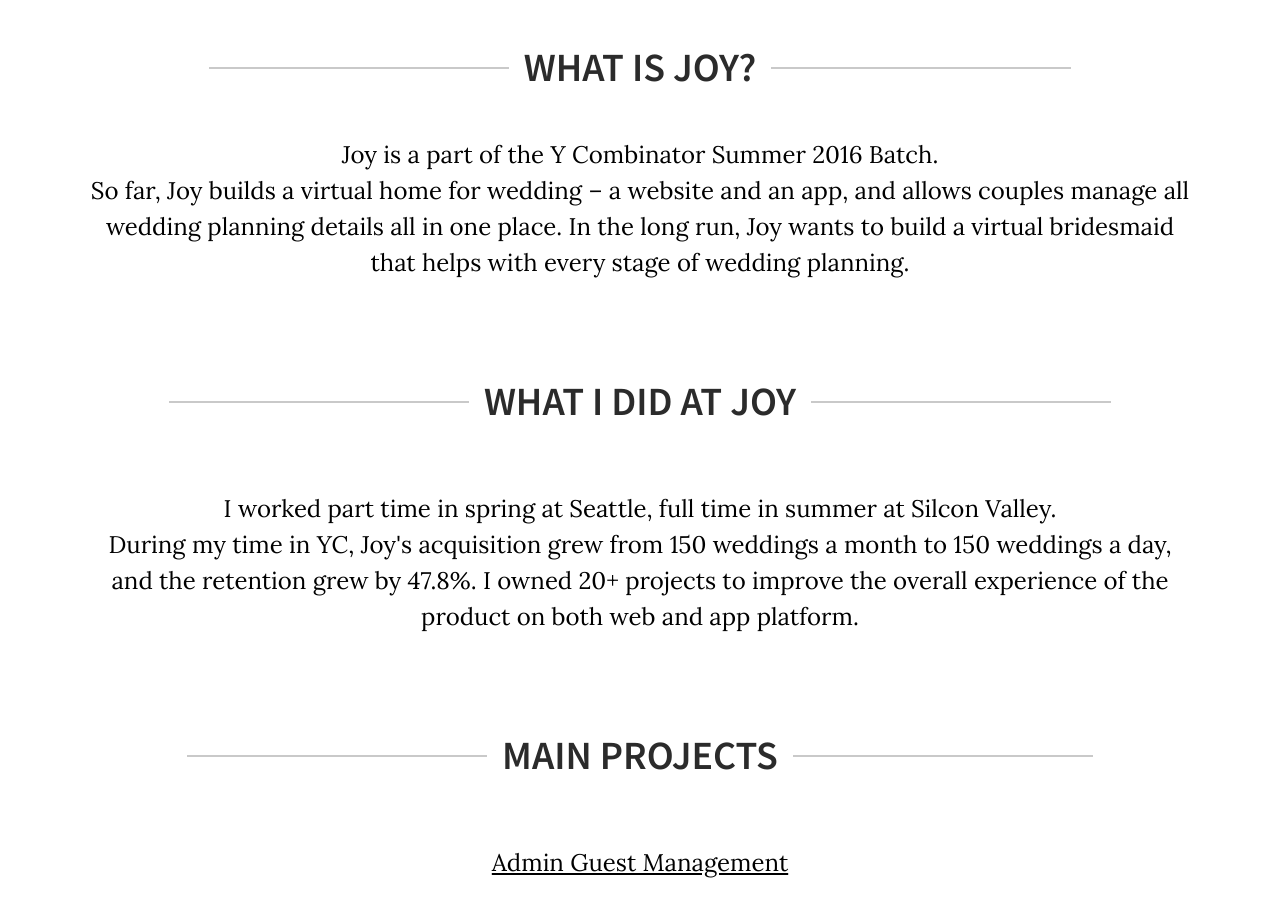
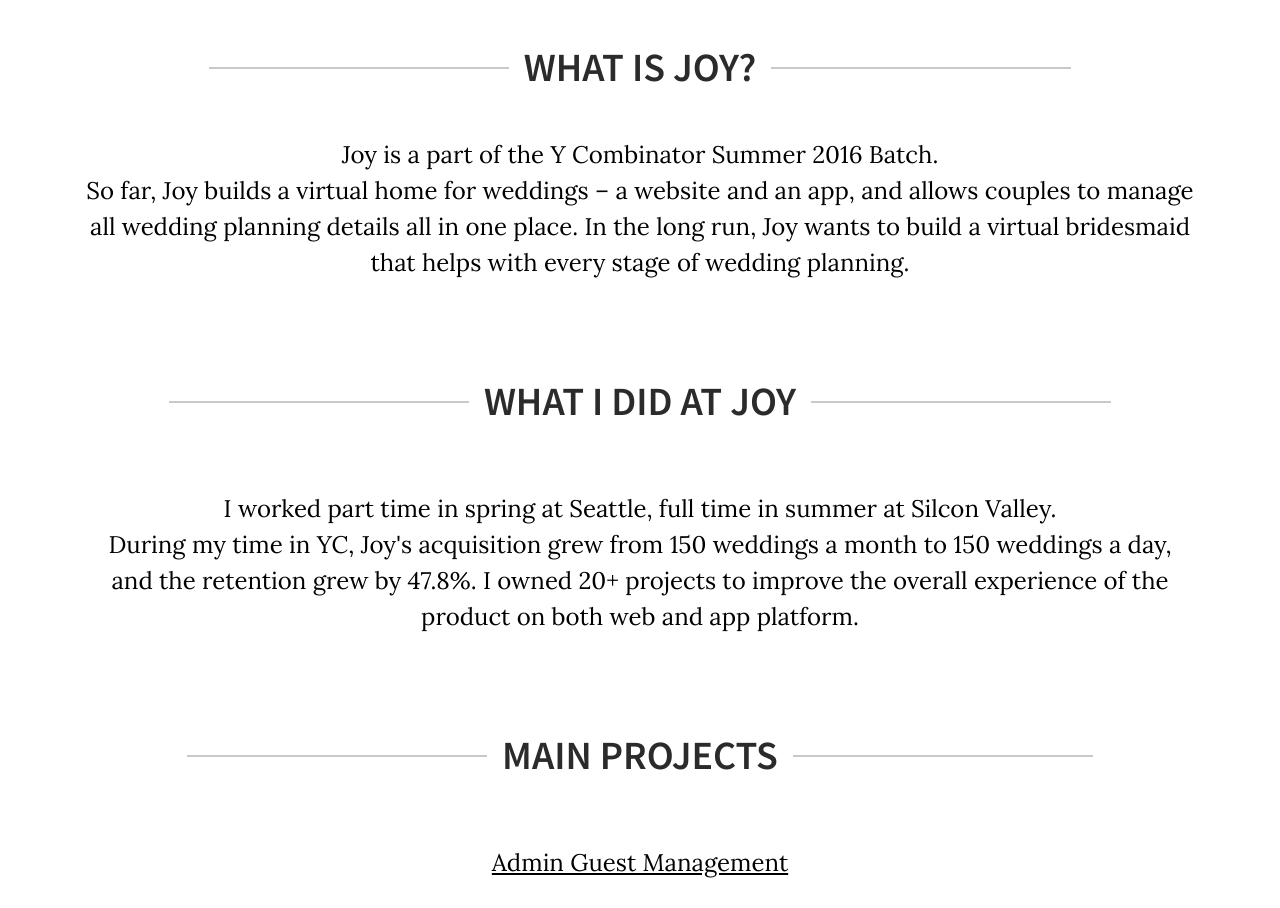
Before and after one commit to stella000/MyPortfolio, a plain HTML site: page joy.html in a window 1280 px wide. Shown: the part 860-1768 px from the top of the page. Drawn offline with nearby package versions, Linux system fonts and the light colour scheme; a web font is replaced by a local one.

Commit message:
2/16/17 typo change

```diff
--- a/joy.html
+++ b/joy.html
@@ -75,7 +75,7 @@
         <div class="tiny-break"></div>
 
         <h4 class = "fancy"><span> WHAT IS JOY? </span></h4>
-        <p id = "centertext">Joy is a part of the Y Combinator Summer 2016 Batch. <br>So far, Joy builds a virtual home for wedding – a website and an app, and allows couples manage all wedding planning details all in one place. In the long run, Joy wants to build a virtual bridesmaid that helps with every stage of wedding planning.</p>
+        <p id = "centertext">Joy is a part of the Y Combinator Summer 2016 Batch. <br>So far, Joy builds a virtual home for weddings – a website and an app, and allows couples to manage all wedding planning details all in one place. In the long run, Joy wants to build a virtual bridesmaid that helps with every stage of wedding planning.</p>
 
         <div class="tiny-break"></div><div class="tiny-break"></div><div class="tiny-break"></div><div class="tiny-break"></div>
 
```
Also changed, not shown: 1 other file.
